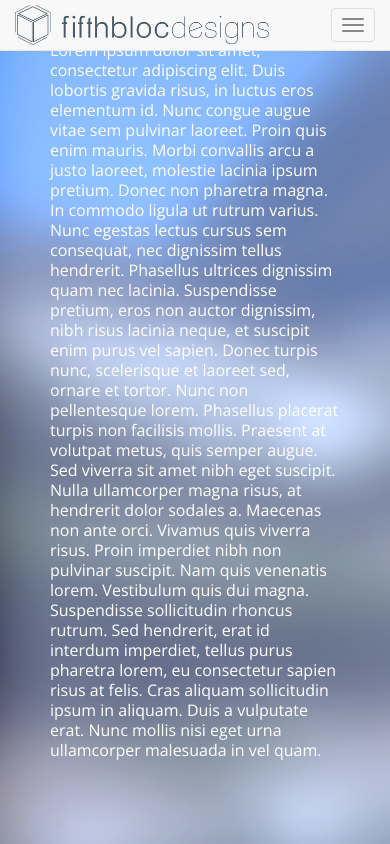
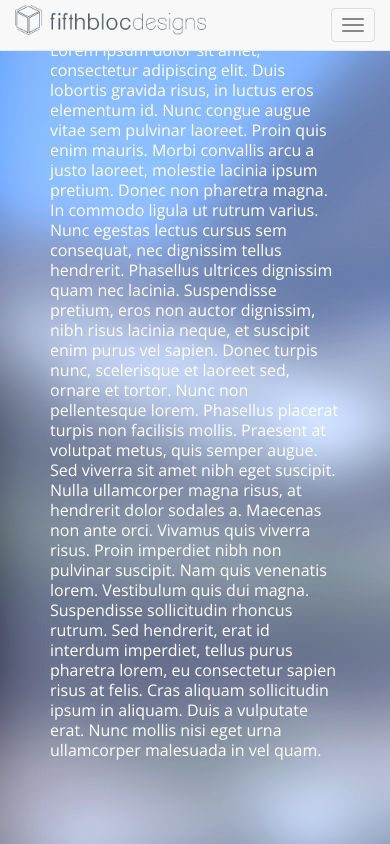
Before and after one commit to austindick/austindick.github.io, a plain HTML site: page index.html in a window 390 px wide. Drawn offline with nearby package versions, Linux system fonts and the light colour scheme.

Commit message:
Update style.css

```diff
--- a/styles/style.css
+++ b/styles/style.css
@@ -49,4 +49,7 @@ section {
     body {
     	padding-top: 40px;
     }
+    .logo {
+      height:30px;
+    }
 }
```
